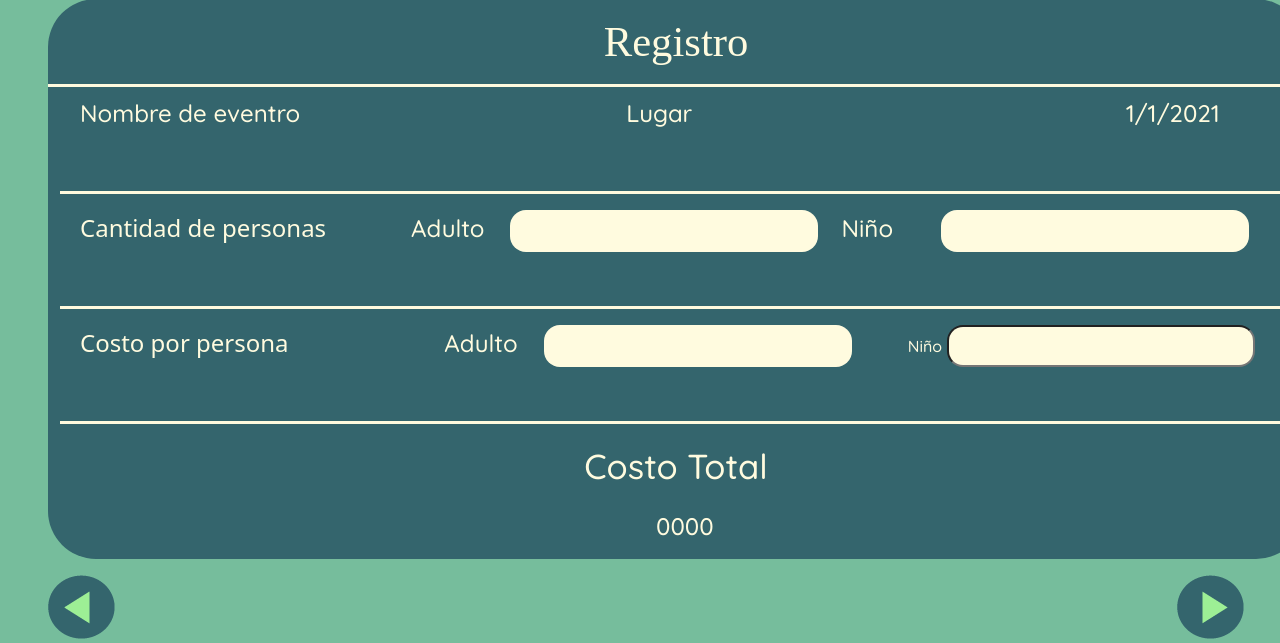
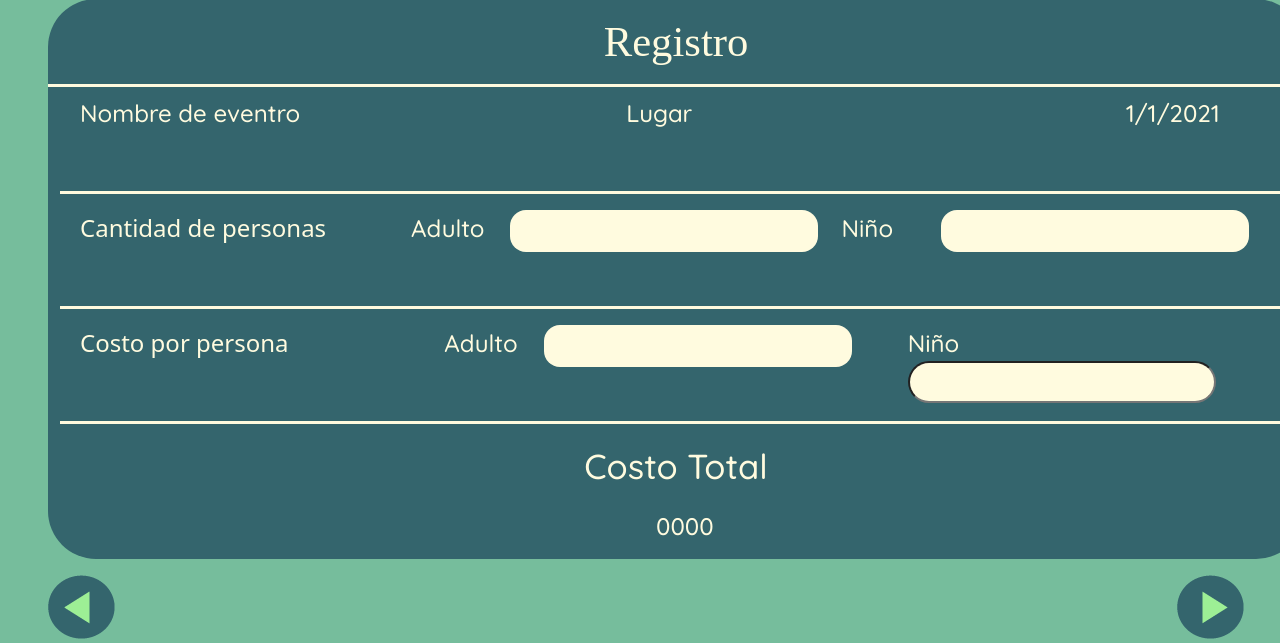
Before and after one commit to MaykelRobles/ProyectoInteractivasMaykel, a PHP site: page /html/registrarse.php in a window 1280 px wide. Shown: the part 89-732 px from the top of the page. Run offline with PHP 8.4, Linux system fonts and the light colour scheme; some libraries are stand-ins or nearby versions; some web fonts are replaced.

Commit message:
php
update

```diff
--- a/html/registrarse.php
+++ b/html/registrarse.php
@@ -120,7 +120,7 @@
                         </div>
 
                         <div class="col">
-                            <label type="submit" class="text">Niño
+                            <label type="submit" class="textRegistro">Niño
                             <input class="numPer numPerPad"></input>
                             </label>
                         </div>
```
